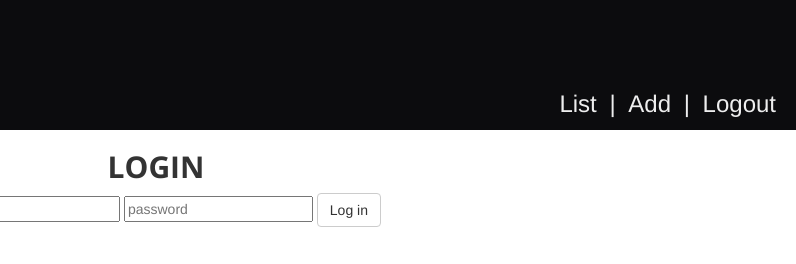
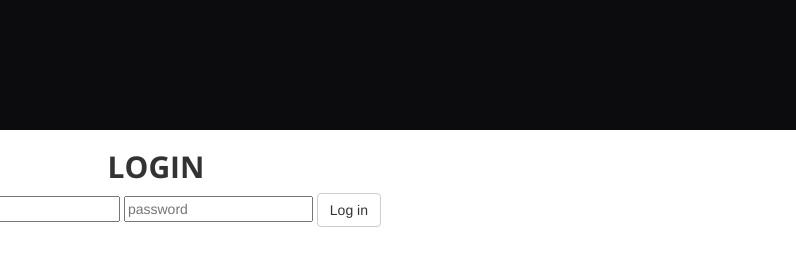
Before and after one commit to b9volt/baby-sitters-club, a website: page public/index.html in a window 1280 px wide. Shown: the top 264 px of the page, 484-1280 px from the left. Drawn offline with nearby package versions, Linux system fonts and the light colour scheme; some packages are replaced by stand-ins of ours.

Commit message:
Adding auth on nav

```diff
--- a/public/index.html
+++ b/public/index.html
@@ -16,7 +16,7 @@
     <div>
       <header>
         <img src="http://i.imgur.com/cYk7Akw.png" style="width:450px;" alt="baby-sitters-club-logo"/>
-        <nav>
+        <nav ng-show="auth.isLoggedIn">
           <button ui-sref-active="active" ui-sref="user">List</button>
           <span class="divider">|</span>
           <button ui-sref-active="active" ui-sref="add">Add</button>
```
